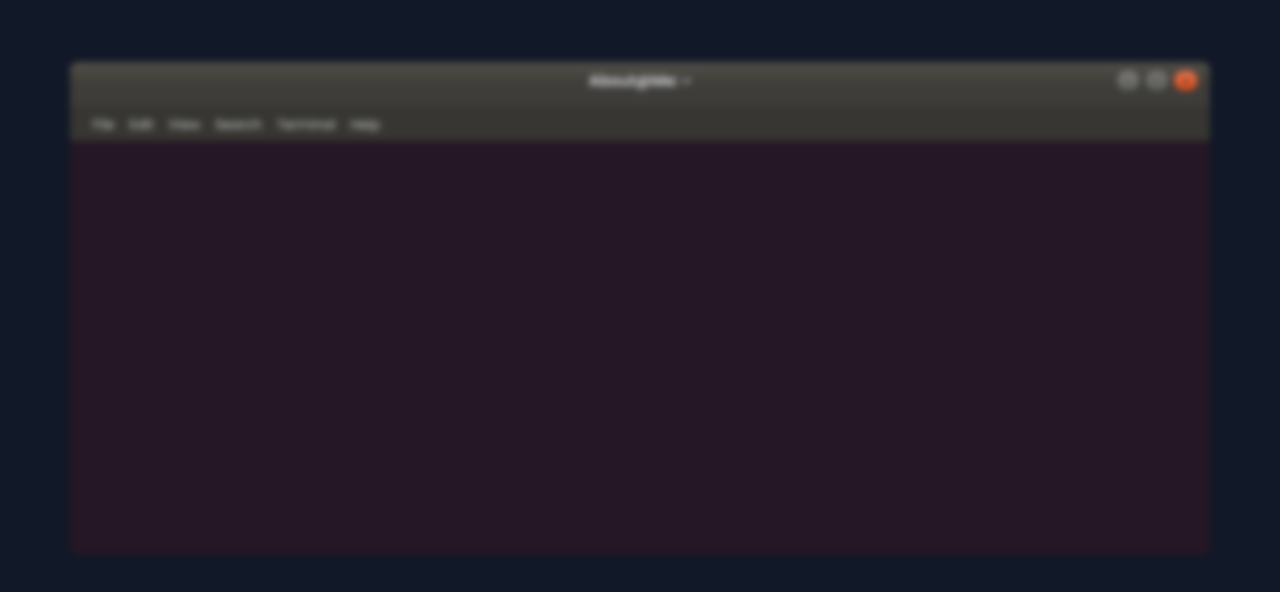
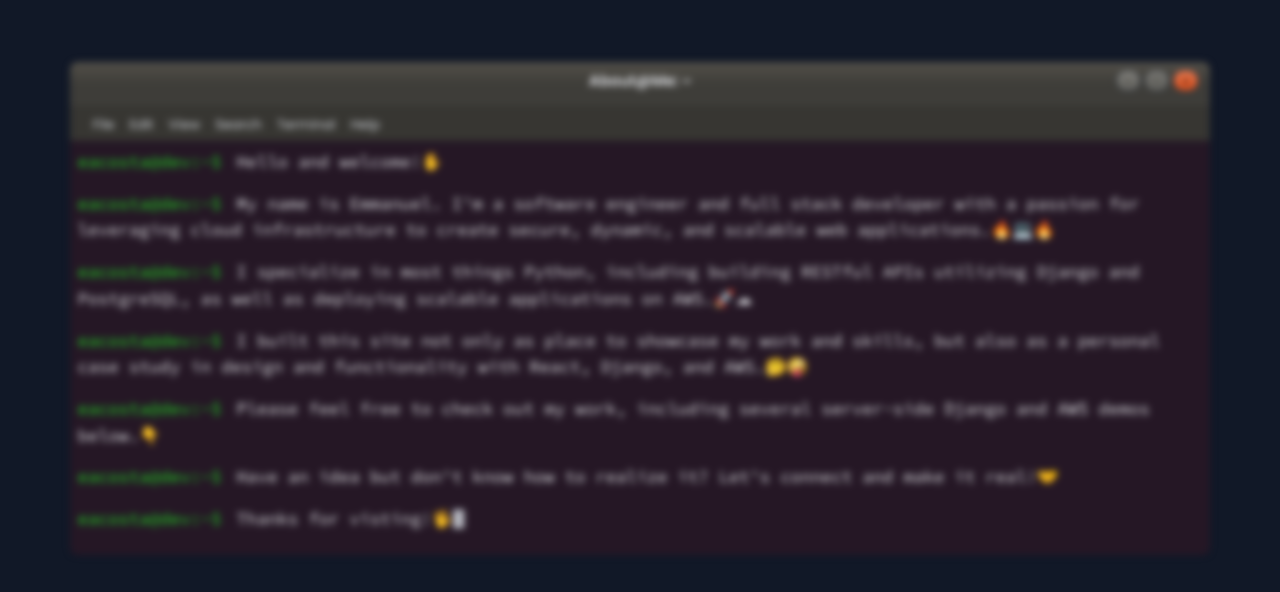
Before and after one commit to PixelOmen/portfolio_site, a React (Vite) app in the folder EA_Portfolio/: page /demos in a window 1280 px wide. Shown: the part 939-1531 px from the top of the page. Built offline with nearby package versions, Linux system fonts and the light colour scheme; no server answers.

Commit message:
fix: removed preLoad delay in about

```diff
--- a/EA_Portfolio/src/sections/aboutSection/AboutSection.tsx
+++ b/EA_Portfolio/src/sections/aboutSection/AboutSection.tsx
@@ -1,4 +1,4 @@
-import React, { useEffect, useState, useRef } from "react";
+import React, { useEffect, useState } from "react";
 
 import type { IScrollState } from "../../lib/scrolling";
 import Terminal from "../../components/terminal/Terminal";
@@ -12,18 +12,9 @@ interface AboutSectionProps {
 export default function AboutSection({ scrollState, className = ''}: AboutSectionProps) {
 
   const [singleTrigger, setSingleTrigger] = useState(false);
-  const preLoadPhase = useRef<boolean>(true);
 
   useEffect(() => {
-    if (preLoadPhase.current) {
-      setTimeout(() => {
-        preLoadPhase.current = false;
-      }, 2000)
-    }
-  }, []);
-
-  useEffect(() => {
-    if (scrollState?.wasTriggered.value && !singleTrigger && !preLoadPhase.current) {
+    if (scrollState?.wasTriggered.value && !singleTrigger) {
       setSingleTrigger(true);
     }
   }, [scrollState?.wasTriggered.value]);
```
